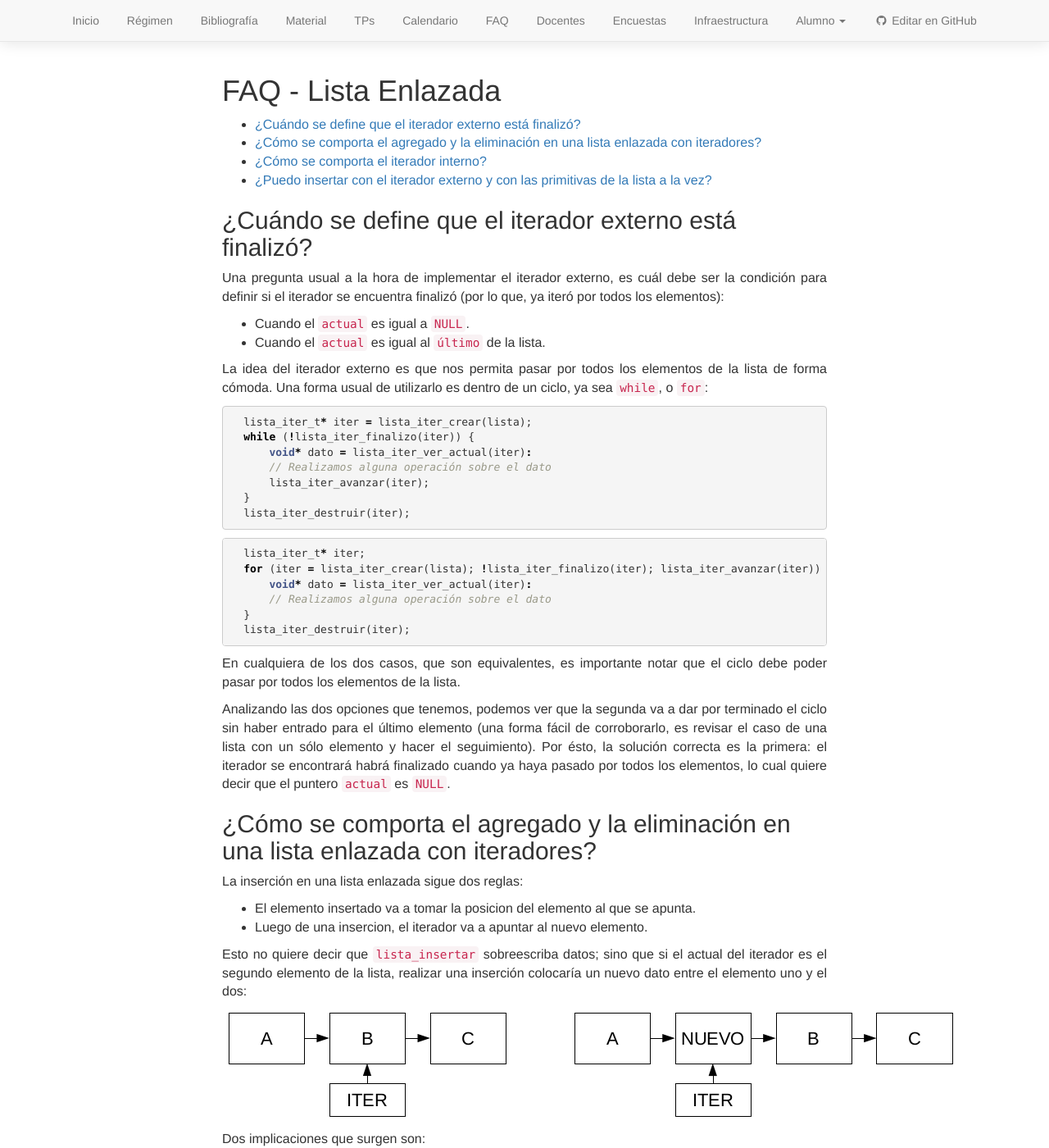
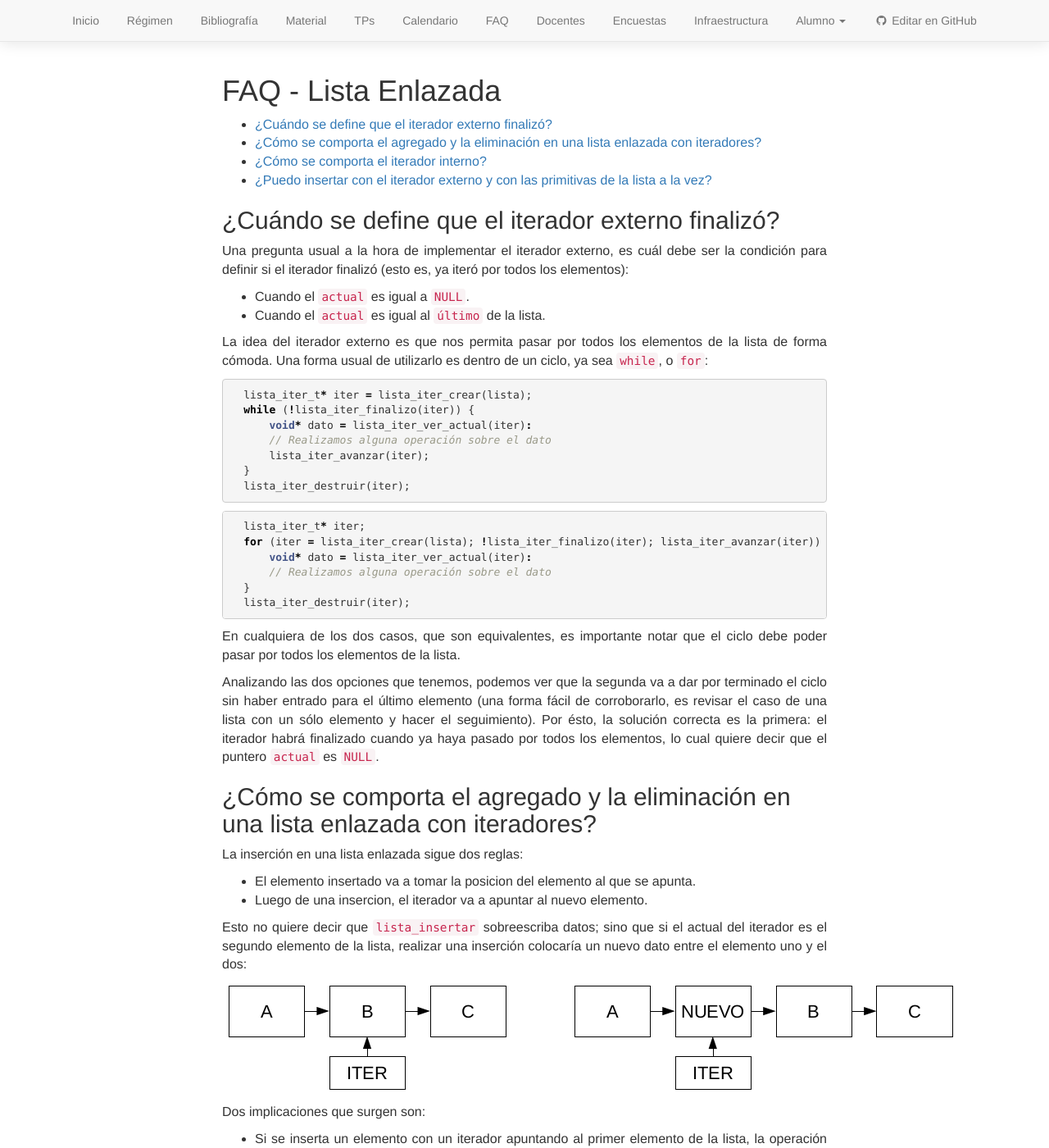
Before and after one commit to algoritmos-rw/algoritmos, a Jekyll site: the page built from static/faq/lista-enlazada.md, in a window 1280 px wide and 1400 px high. Shown: the whole window at 82% size. Built offline with Jekyll 4.4.1, drawn with Linux system fonts in a browser that asks for light colours; nearby versions of some CDN libraries.

Commit message:
Apply suggestions from code review
Co-Authored-By: mbuchwald <martin.buchwald@mulesoft.com>

```diff
--- a/static/faq/lista-enlazada.md
+++ b/static/faq/lista-enlazada.md
@@ -11,9 +11,9 @@ FAQ - Lista Enlazada
 * Contenido
 {:toc}
 
-## ¿Cuándo se define que el iterador externo está finalizó?
+## ¿Cuándo se define que el iterador externo finalizó?
 
-Una pregunta usual a la hora de implementar el iterador externo, es cuál debe ser la condición para definir si el iterador se encuentra finalizó (por lo que, ya iteró por todos los elementos):
+ Una pregunta usual a la hora de implementar el iterador externo, es cuál debe ser la condición para definir si el iterador finalizó (esto es, ya iteró por todos los elementos):
 - Cuando el `actual` es igual a `NULL`.
 - Cuando el `actual` es igual al `último` de la lista.
 
@@ -39,7 +39,7 @@ La idea del iterador externo es que nos permita pasar por todos los elementos de
 
 En cualquiera de los dos casos, que son equivalentes, es importante notar que el ciclo debe poder pasar por todos los elementos de la lista.
 
-Analizando las dos opciones que tenemos, podemos ver que la segunda va a dar por terminado el ciclo sin haber entrado para el último elemento (una forma fácil de corroborarlo, es revisar el caso de una lista con un sólo elemento y hacer el seguimiento). Por ésto, la solución correcta es la primera: el iterador se encontrará habrá finalizado cuando ya haya pasado por todos los elementos, lo cual quiere decir que el puntero `actual` es `NULL`.
+ Analizando las dos opciones que tenemos, podemos ver que la segunda va a dar por terminado el ciclo sin haber entrado para el último elemento (una forma fácil de corroborarlo, es revisar el caso de una lista con un sólo elemento y hacer el seguimiento). Por ésto, la solución correcta es la primera: el iterador habrá finalizado cuando ya haya pasado por todos los elementos, lo cual quiere decir que el puntero `actual` es `NULL`.
 
 ## ¿Cómo se comporta el agregado y la eliminación en una lista enlazada con iteradores?
 
```
Also changed, not shown: static/faq/tda.md (+1 -1 lines).
